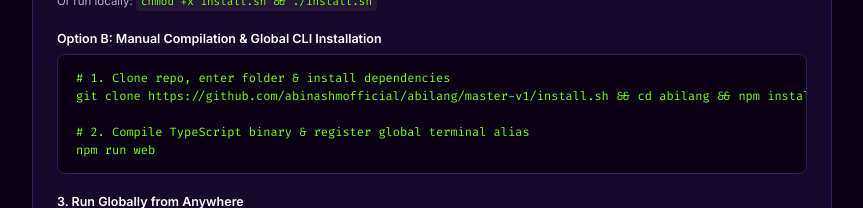
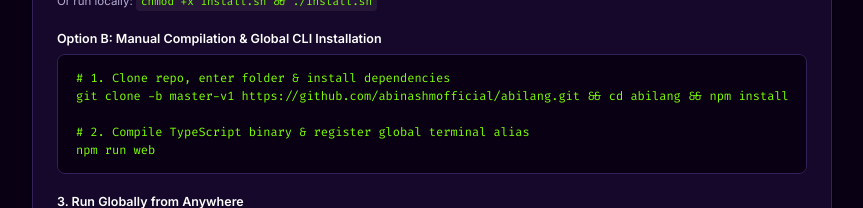
Before and after one commit to abinashproflujo/abilang, a website: page web/index.html in a window 1280 px wide. Shown: the part 1317-1525 px from the top of the page, without its empty margins (208-1071 px from the left). Drawn offline with Linux system fonts and the light colour scheme.

Commit message:
update latest

```diff
--- a/web/index.html
+++ b/web/index.html
@@ -108,7 +108,7 @@
                         <div class="cmd-group">
                             <span class="cmd-label">Option B: Manual Compilation & Global CLI Installation</span>
                             <pre><code># 1. Clone repo, enter folder & install dependencies
-git clone https://github.com/abinashmofficial/abilang/master-v1/install.sh && cd abilang && npm install
+git clone -b master-v1 https://github.com/abinashmofficial/abilang.git && cd abilang && npm install
 
 # 2. Compile TypeScript binary & register global terminal alias
 npm run web
```
Also changed, not shown: 1 other file.
